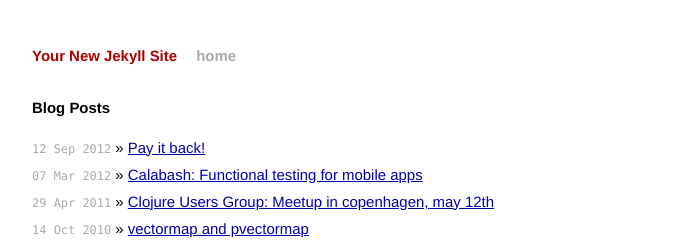
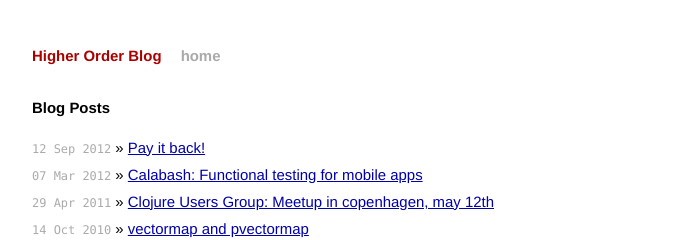
Before and after one commit to krukow/krukow.github.io, a Jekyll site: the page built from index.html, in a window 1280 px wide. Shown: the top 240 px of the page, without its empty margins (294-985 px from the left). Built offline with Jekyll 4.4.1, drawn with Linux system fonts in a browser that asks for light colours; Markdown is read by kramdown in place of the engine named in the settings.

Commit message:
changed header

```diff
--- a/_config.yml
+++ b/_config.yml
@@ -1,3 +1,3 @@
-name: Your New Jekyll Site
+name: Higher Order Blog
 markdown: redcarpet
 pygments: true
```
